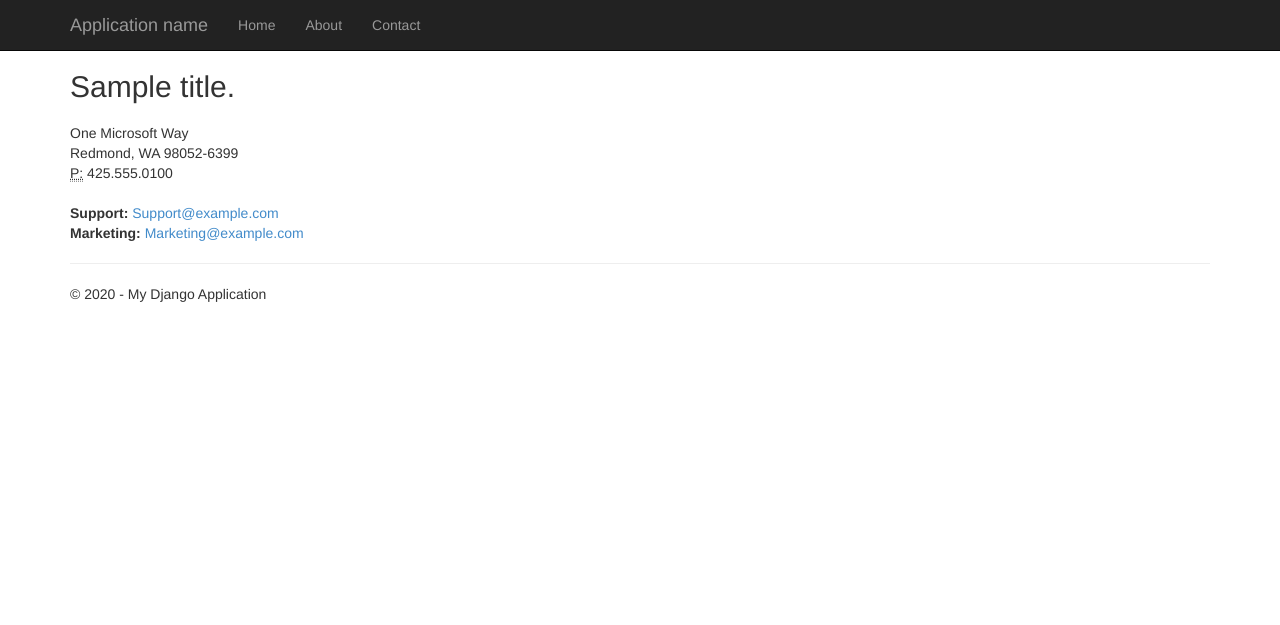
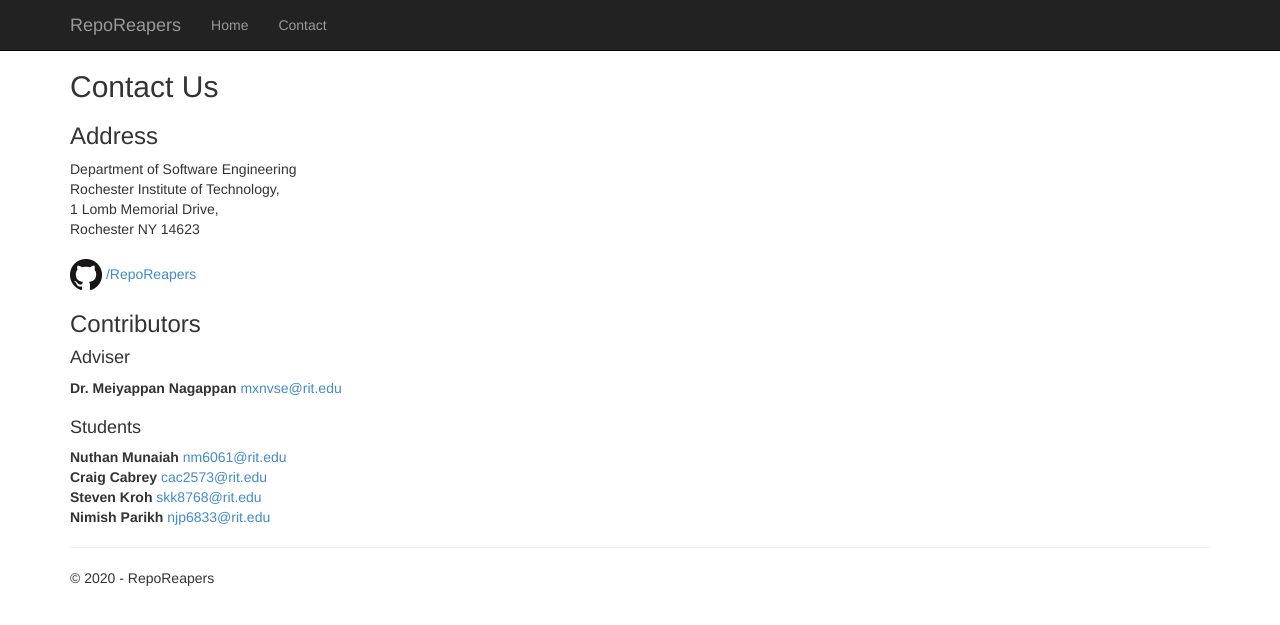
Before and after one commit to nm6061/reporeapers, a Django app: template app/templates/app/contact.html in a window 1280 px wide. Shown: the top 625 px of the page. Run offline with Django 3.2, Linux system fonts and the light colour scheme; the template is opened without the code that fills it: most values are stand-ins (such as "Sample title", 1, 10 or a date in 2020); some libraries are stand-ins or nearby versions.

Commit message:
Reworked Contact Us

```diff
--- a/DjangoWebProject/urls.py
+++ b/DjangoWebProject/urls.py
@@ -9,5 +9,4 @@ urlpatterns = patterns('',
     # Examples:
     url(r'^$', 'app.views.home', name='home'),
     url(r'^contact$', 'app.views.contact', name='contact'),
-    url(r'^about', 'app.views.about', name='about'),
 )
--- a/app/templates/app/contact.html
+++ b/app/templates/app/contact.html
@@ -1,20 +1,27 @@
 {% extends "app/layout.html" %}
-
+{% load staticfiles %}
 {% block content %}
 
-<h2>{{ title }}.</h2>
-<h3>{{ message }}</h3>
+<h2>Contact Us</h2>
 
+<h3>Address</h3>
 <address>
-    One Microsoft Way<br />
-    Redmond, WA 98052-6399<br />
-    <abbr title="Phone">P:</abbr>
-    425.555.0100
+    Department of Software Engineering<br />
+    Rochester Institute of Technology,<br />
+    1 Lomb Memorial Drive,<br />
+    Rochester NY 14623
 </address>
-
+<a href="https://www.github.com/RepoReapers"><img src="{% static 'app/images/GitHub-Mark-32px.png' %}" style="heigth:5%;" /> /RepoReapers</a>
+<h3>Contributors</h3>
+<h4>Adviser</h4>
 <address>
-    <strong>Support:</strong>   <a href="mailto:Support@example.com">Support@example.com</a><br />
-    <strong>Marketing:</strong> <a href="mailto:Marketing@example.com">Marketing@example.com</a>
+	<strong>Dr. Meiyappan Nagappan</strong> <a href="mailto:mxnvse@rit.edu">mxnvse@rit.edu</a>
 </address>
-
+<h4>Students</h4>
+<address>
+	<strong>Nuthan Munaiah</strong> <a href="mailto:nm6061@rit.edu">nm6061@rit.edu</a><br />
+	<strong>Craig Cabrey</strong> <a href="mailto:cac2573@rit.edu">cac2573@rit.edu</a><br />
+	<strong>Steven Kroh</strong> <a href="mailto:skk8768@rit.edu">skk8768@rit.edu</a><br />
+	<strong>Nimish Parikh</strong> <a href="mailto:njp6833@rit.edu">njp6833@rit.edu</a>
+</address>
 {% endblock %}
--- a/app/templates/app/layout.html
+++ b/app/templates/app/layout.html
@@ -3,7 +3,7 @@
 <head>
     <meta charset="utf-8" />
     <meta name="viewport" content="width=device-width, initial-scale=1.0">
-    <title>{{ title }} - My Django Application</title>
+    <title>Home of the RepoReapers</title>
     {% load staticfiles %}
     <link rel="stylesheet" type="text/css" href="{% static 'app/content/bootstrap.min.css' %}" />
     <link rel="stylesheet" type="text/css" href="{% static 'app/content/site.css' %}" />
@@ -19,12 +19,11 @@
                     <span class="icon-bar"></span>
                     <span class="icon-bar"></span>
                 </button>
-                <a href="/" class="navbar-brand">Application name</a>
+                <a href="/" class="navbar-brand">RepoReapers</a>
             </div>
             <div class="navbar-collapse collapse">
                 <ul class="nav navbar-nav">
                     <li><a href="{% url 'home' %}">Home</a></li>
-                    <li><a href="{% url 'about' %}">About</a></li>
                     <li><a href="{% url 'contact' %}">Contact</a></li>
                 </ul>
             </div>
@@ -35,7 +34,7 @@
 {% block content %}{% endblock %}
         <hr/>
         <footer>
-            <p>&copy; {{ year }} - My Django Application</p>
+            <p>&copy; {{ year }} - RepoReapers</p>
         </footer>
     </div>
 
@@ -43,6 +42,5 @@
     <script src="{% static 'app/scripts/bootstrap.js' %}"></script>
     <script src="{% static 'app/scripts/respond.js' %}"></script>
 {% block scripts %}{% endblock %}
-
 </body>
 </html>
```
Also changed, not shown: app/templates/app/about.html (deleted, +0 -10 lines), app/views.py (+4 -20 lines), app/static/app/images/GitHub-Mark-32px.png (added).
